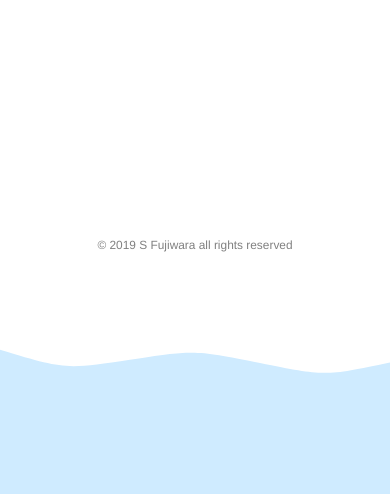
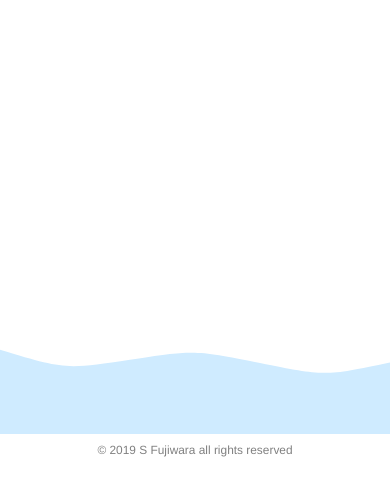
Before and after one commit to soichi-fujiwara/flask-antonym, a Flask app: page / in a window 390 px wide. Shown: the part 994-1488 px from the top of the page. Run offline with Flask 2, Linux system fonts and the light colour scheme; some libraries are stand-ins or nearby versions.

Commit message:
Update original.css

```diff
--- a/static/css/original.css
+++ b/static/css/original.css
@@ -71,8 +71,8 @@ svg{
 	#main_title_min{
 		margin:30px 0 0 0;
 	}
-	#wave_box{
-		height:130px;
-		z-index:-100;
+	svg{
+		height:200px;
+		position:static;
 	}
 }
```
